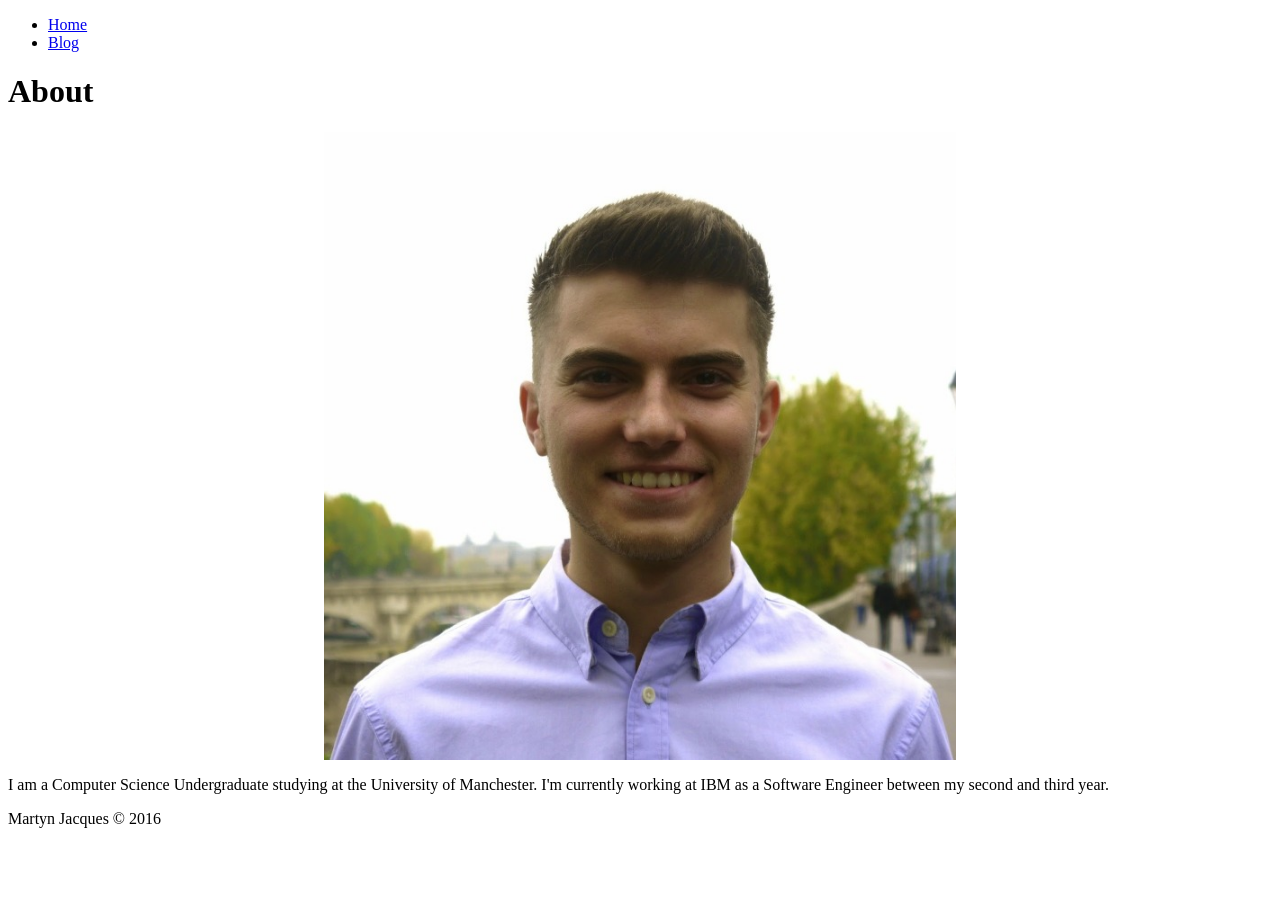
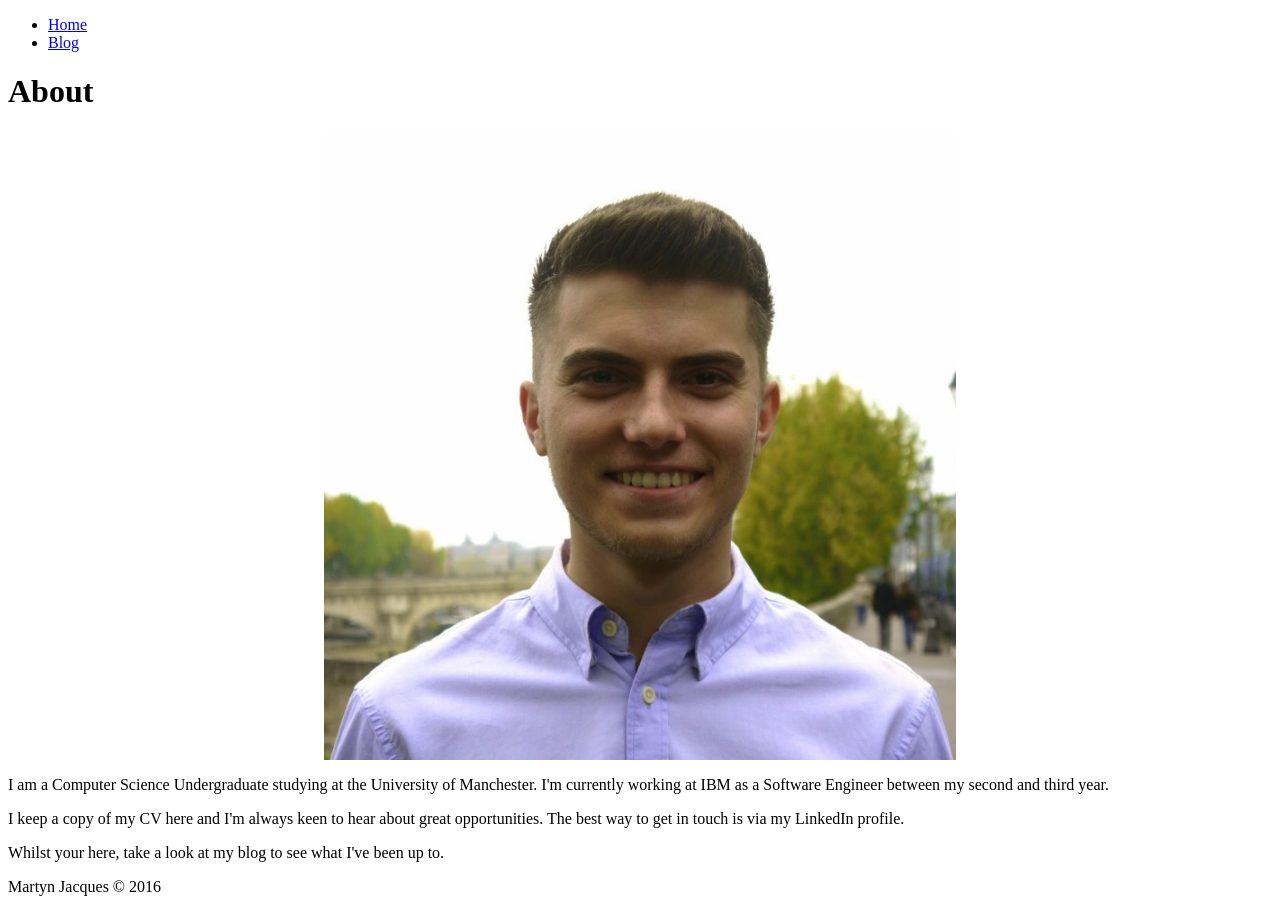
Before and after one commit to MartynJacques/martynjacques.github.io, a Jekyll site: the page built from about.md, in a window 1280 px wide. Built offline with Jekyll 4.4.1, drawn with Linux system fonts in a browser that asks for light colours.

Commit message:
Added CV and more info on homepage

```diff
--- a/_config.yml
+++ b/_config.yml
@@ -11,7 +11,6 @@ github: MartynJacques
 exclude: [README.md, Gemfile, Gemfile.lock, node_modules, _site, src]
 
 gems:
-  - jemoji
   - jekyll-mentions
   - jekyll-seo-tag
   - jekyll-feed
--- a/about.md
+++ b/about.md
@@ -12,8 +12,17 @@ img { width: 50%; margin: 0 auto; display: block; }
 
 ![Profile Image]({{ site.url }}/{{ site.picture }})
 
-<p>I am a Computer Science Undergraduate studying at the University of Manchester.
-
+<p>
+I am a Computer Science Undergraduate studying at the University of Manchester.
 I'm currently working at IBM as a Software Engineer between my second and third
 year.
 </p>
+
+<p>
+I keep a copy of my CV here and I'm always keen to hear about great
+opportunities. The best way to get in touch is via my LinkedIn profile.
+</p>
+
+<p>
+Whilst your here, take a look at my blog to see what I've been up to.
+</p>
```
Also changed, not shown: index.html (+27 -4 lines), 1 other file.
